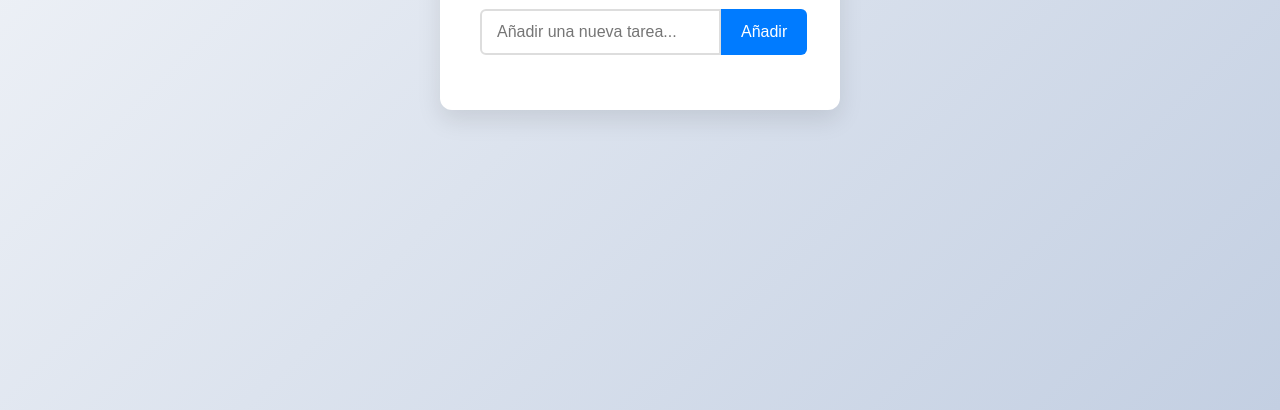
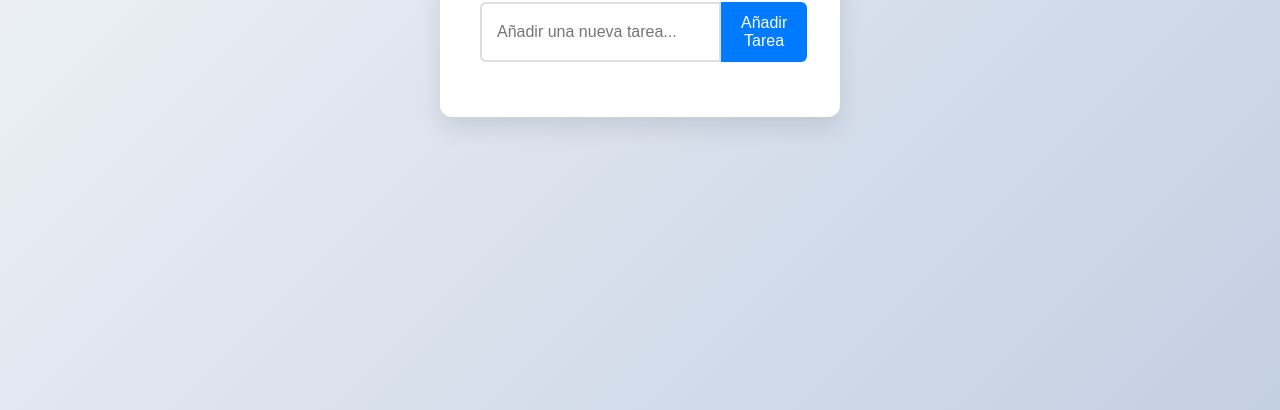
Before and after one commit to lmsutools/demogit, a plain HTML site: page index.html in a window 1280 px wide. Shown: the part 390-800 px from the top of the page. Drawn offline with Linux system fonts and the light colour scheme.

Commit message:
Yo mejore el titulo del boton

```diff
--- a/index.html
+++ b/index.html
@@ -12,7 +12,7 @@
         <h1>Mi Lista de Tareas</h1>
         <div class="input-group">
             <input type="text" id="new-task" placeholder="Añadir una nueva tarea...">
-            <button id="add-task">Añadir</button>
+            <button id="add-task">Añadir Tarea</button>
         </div>
         <ul id="task-list">
             <!-- Las tareas se agregarán aquí -->
```
